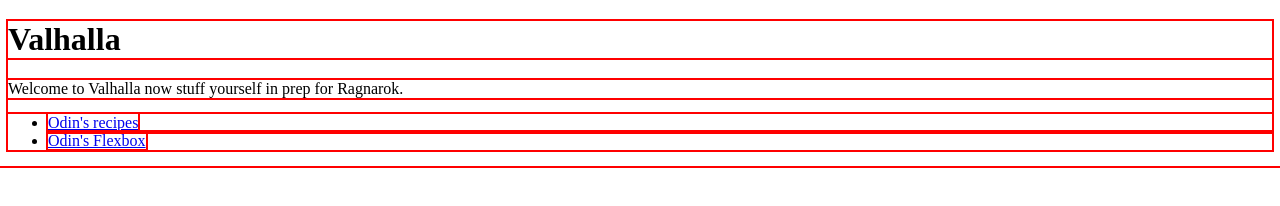
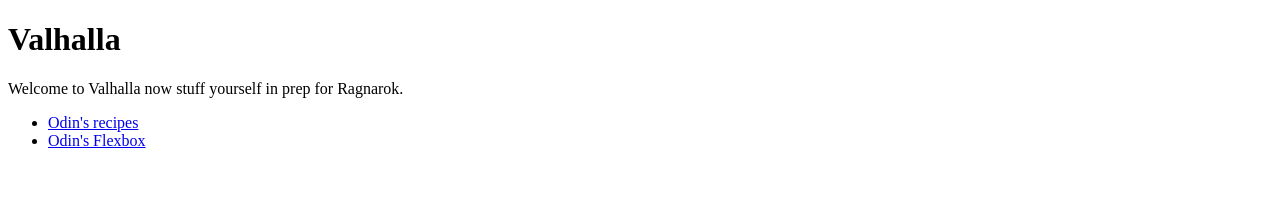
Before and after one commit to disCodeOri/theodinproject, a plain HTML site: page index.html in a window 1280 px wide. Drawn offline with Linux system fonts and the light colour scheme.

Commit message:
Turned a line into a comment so that the website landing page doesn't look so scary

```diff
--- a/style.css
+++ b/style.css
@@ -1,3 +1,3 @@
 * {
-    outline: 2px solid red;
+    /*outline: 2px solid red;*/
   }
```
